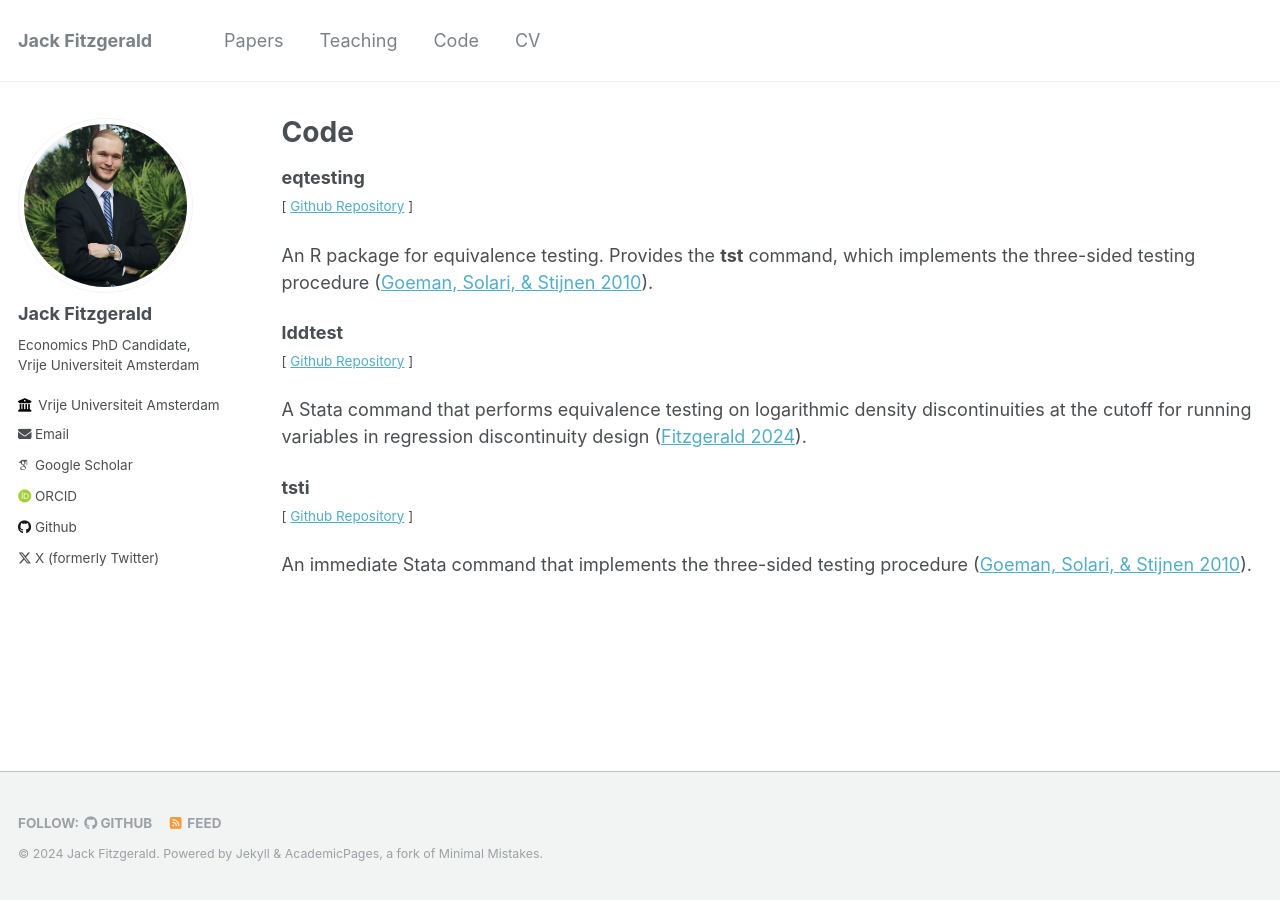
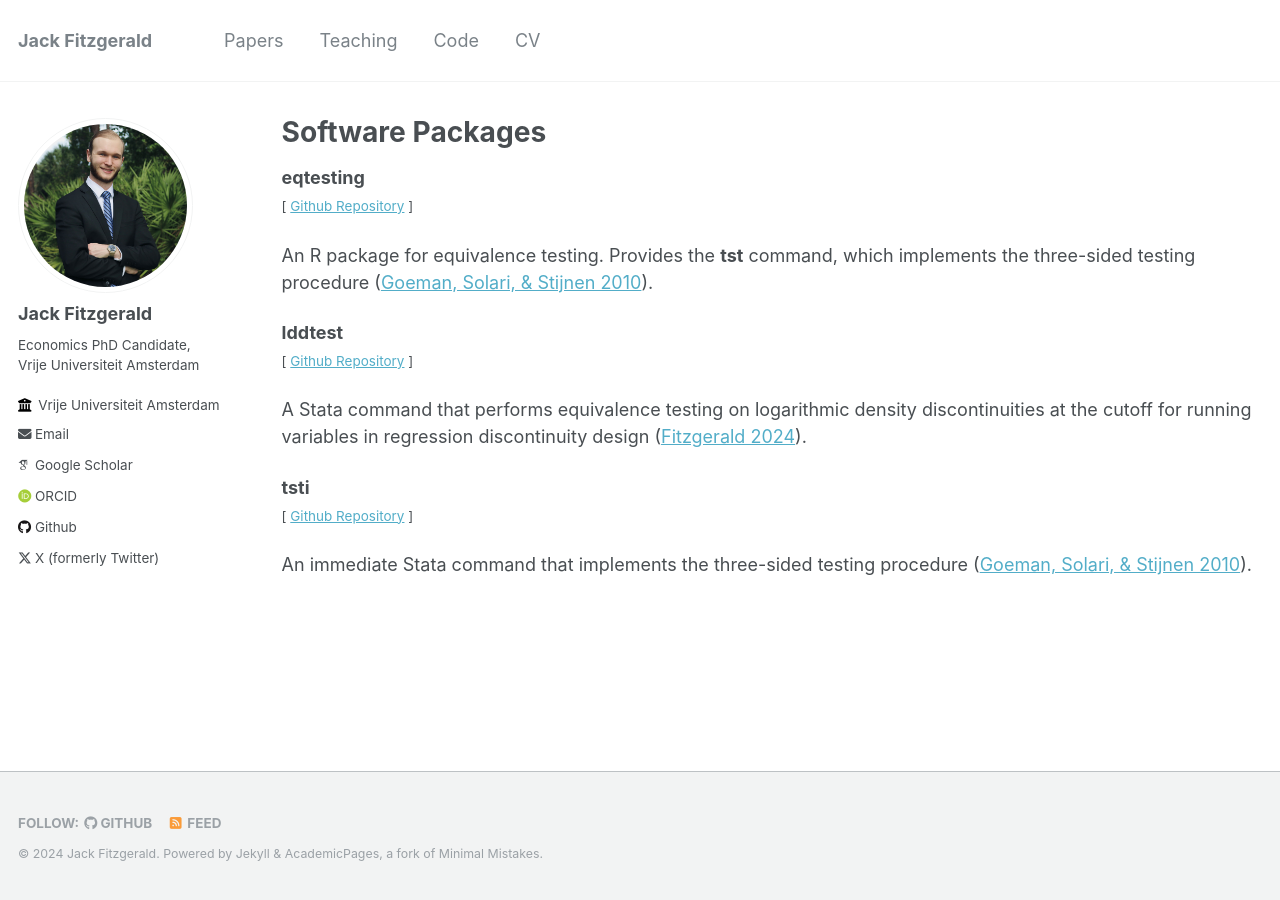
Before and after one commit to jack-fitzgerald/jack-fitzgerald.github.io, a Jekyll site: the page built from _pages/packages.md, in a window 1280 px wide. Built offline with Jekyll 4.4.1, drawn with Linux system fonts in a browser that asks for light colours; some web fonts are replaced.

Commit message:
Update and rename code.md to packages.md

```diff
--- a/_pages/code.md
+++ b/_pages/packages.md
@@ -1,7 +1,7 @@
 ---
 layout: archive
-title: "Code"
-permalink: /code/
+title: "Software Packages"
+permalink: /packages/
 author_profile: true
 ---
 
```
